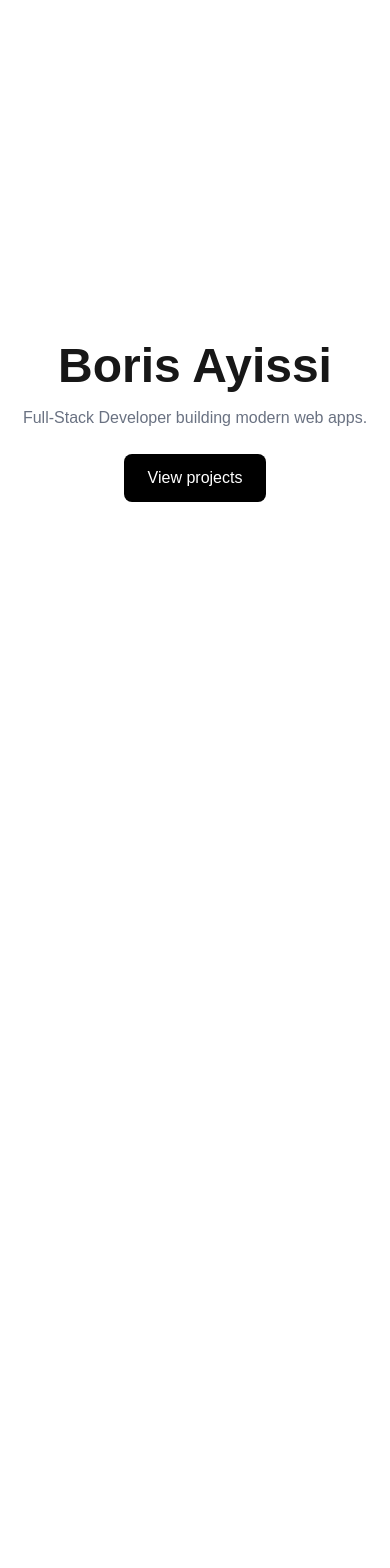
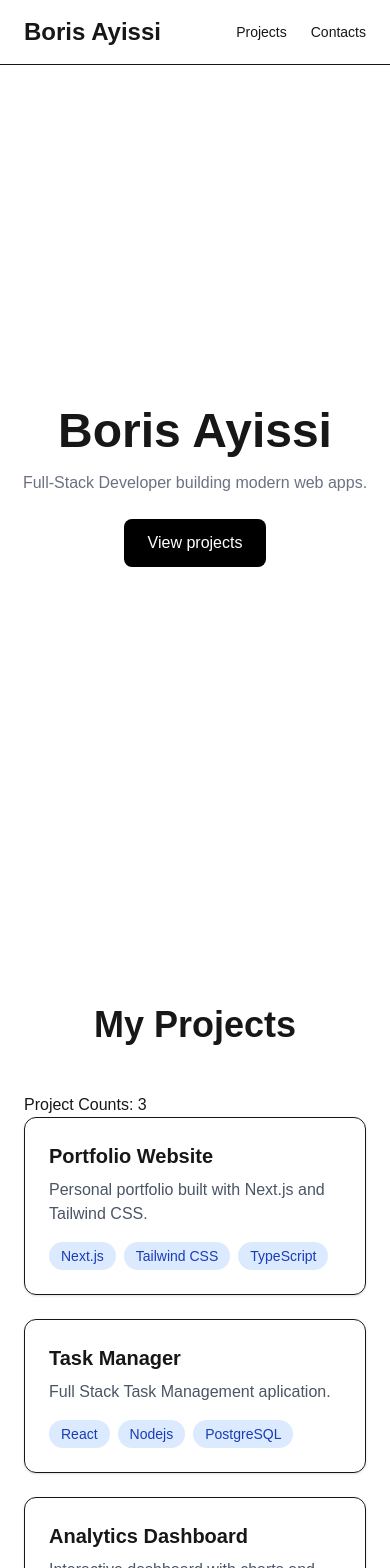
Before and after one commit to Ayissi-Boris/developer-portfolio, a Next.js app: page / in a window 390 px wide. Shown: the top 1568 px of the page. Before the commit the page ends 844 px from the top, so only its background shows below. Built offline with nearby package versions, Linux system fonts and the light colour scheme.

Commit message:
feat: add responsive navbar

```diff
--- a/src/app/page.tsx
+++ b/src/app/page.tsx
@@ -1,9 +1,15 @@
 import Hero from "@/src/components/Hero";
+import Projects from "@/src/components/Projects";
+import Navbar from "@/src/components/Navbar";
+
 
 export default function Home() {
   return (
     <main>
+      <Navbar />
+
       <Hero />
+      <Projects />
     </main>
   )
 }
--- /dev/null
+++ b/src/components/Navbar.tsx
@@ -0,0 +1,32 @@
+export default function Navbar() {
+    return (
+        <header className="sticky top-0 z-50 bg-white/80 backdrop-blur border-b">
+            <nav className="max-w-6xl mx-auto px-6 py-4 flex justify-between items-center">
+
+                {/* Logo */}
+                <h1 className="font-bold text-2xl">
+                    Boris Ayissi
+                </h1>
+
+                {/* Navigation Links */}
+                <ul className="flex gap-6 text-sm font-medium">
+                    <li><a href="#projects"> Projects</a></li>
+                    <li><a href="#contact"> Contacts</a></li>
+
+                </ul>
+
+            </nav>
+        </header>
+    );
+}
+
+
+{/* header = top section */}
+
+{/* sticky = remains visible when scrolling */}
+
+{/* nav = navigation container */}
+
+{/* href="#projects"
+   scrolls to section with id="projects"
+*/}
--- /dev/null
+++ b/src/components/ProjectCard.tsx
@@ -0,0 +1,31 @@
+type ProjectCardProps = {
+    title: string;
+    description: string;
+    tech: string[];
+}
+
+
+export default function ProjectCard({title, description, tech} : ProjectCardProps) {
+    return (
+        <div className="border rounded-xl p-6 shadow-sm hover:shadow-lg transition-shadow duration-300">
+            <h3 className="text-xl font-bold mb-2">
+                {title}
+            </h3>
+
+            <p className="text-gray-600 mb-4">
+                {description}
+            </p>
+
+            <div className="flex flex-wrap gap-2">
+                {tech.map((item) => (
+                    <span
+                        key={item}
+                            className="bg-blue-100 text-blue-800 text-sm font-medium px-3 py-1 rounded-full">
+                        {item}
+                    </span>
+                ))}
+            </div>
+        </div>
+    );
+
+}
--- /dev/null
+++ b/src/components/Projects.tsx
@@ -0,0 +1,25 @@
+import ProjectCard from "./ProjectCard";
+import {projects}  from "@/src/data/projects";
+
+export default function Projects() {
+    return (
+        <section id="projects" className="py-24 px-6">
+            <h2 className="text-4xl font-bold mb-12 text-center">
+             My Projects
+            </h2>
+            <h2>Project Counts: {projects.length}</h2>
+
+            <div className="grid md:grid-cols-3 gap-6">
+
+                {projects.map((project) => (
+                    <ProjectCard
+                    key={project.title}
+                    title={project.title}
+                    description={project.description}
+                    tech={project.tech}
+                     />
+                ))}
+            </div>
+        </section>
+    );
+}
--- /dev/null
+++ b/src/data/projects.ts
@@ -0,0 +1,28 @@
+//Centralized project data for easy management and scalability
+//Each project includes title, description, tech stack, and links
+//Makes future updates and additions seamless without modifying core components
+
+export const projects = [
+    {
+        title: "Portfolio Website",
+        description: "Personal portfolio built with Next.js and Tailwind CSS.",
+        tech: ["Next.js", "Tailwind CSS", "TypeScript"],
+        github:"#",
+        demo:"#",
+    },
+    {
+        title:"Task Manager",
+        description: "Full Stack Task Management aplication.",
+        tech: ["React", "Nodejs", "PostgreSQL"],
+        github:"#",
+        demo:"#",
+    },
+    {
+        title: "Analytics Dashboard",
+        description: "Interactive dashboard with charts and KPIs.",
+        tech: ["React", "Recharts"],
+        github:"#",
+        demo:"#",
+    },
+
+];
```
